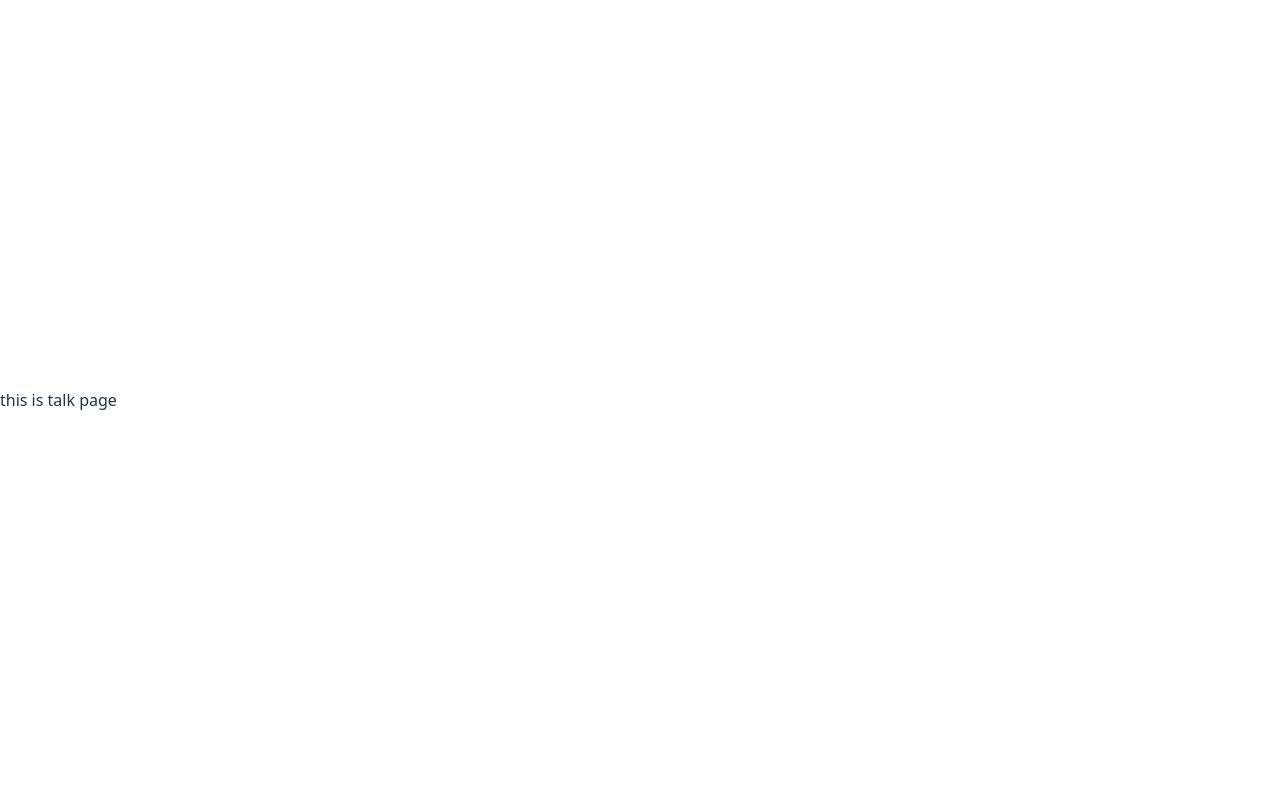
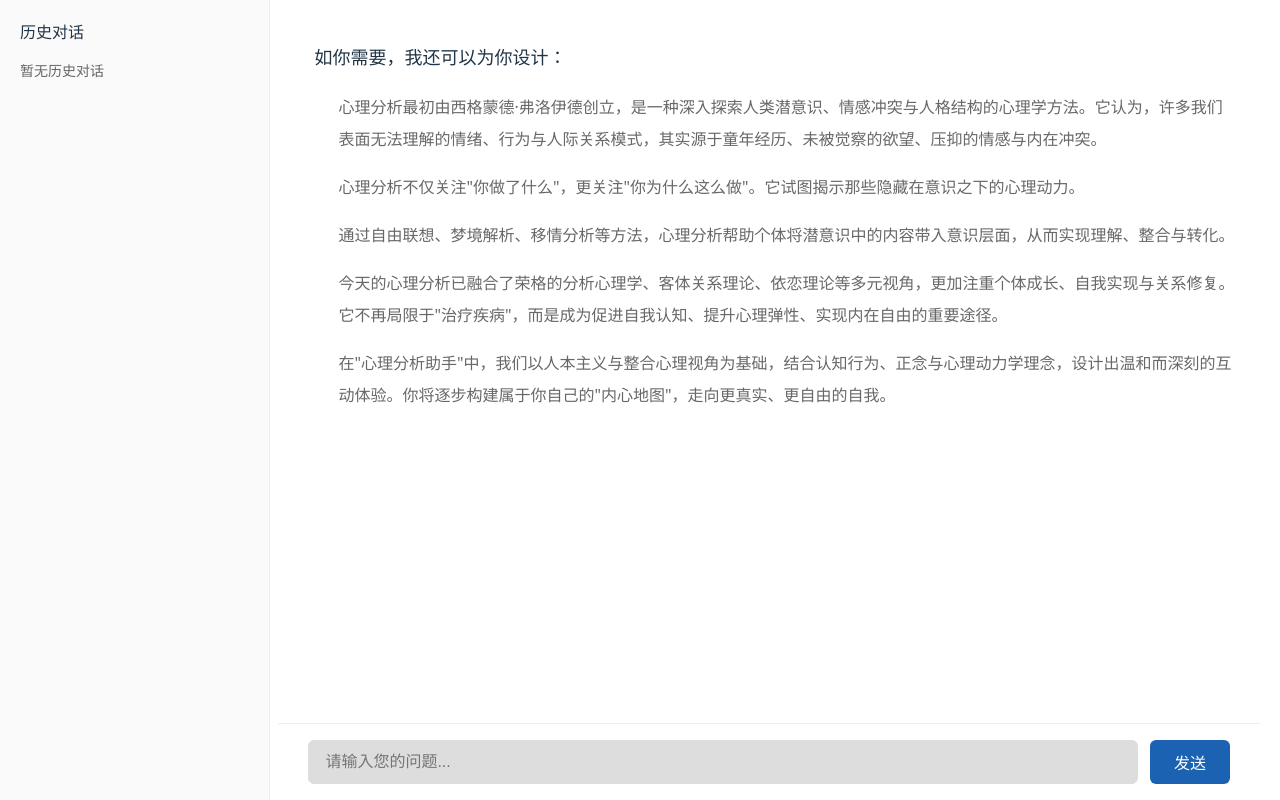
Before and after one commit to Treashep/psyas, a React (Vite) app in the folder front/: page / in a window 1280 px wide. Built offline with nearby package versions, Linux system fonts and the light colour scheme.

Commit message:
创建对话页面，支持浏览器自适应

```diff
--- a/front/src/pages/talk/index.jsx
+++ b/front/src/pages/talk/index.jsx
@@ -1,5 +1,107 @@
-const Talk = ()=>{
-  return <div>this is talk page</div>
-}
+import React from "react";
 
-export default Talk
+const Talk = () => {
+  return (
+    <div style={{
+      width: '100vw',
+      height: '100vh',
+      display: 'flex',
+      margin: 0,
+      background: '#fff',
+      boxShadow: 'none'
+    }}>
+      {/* 左侧历史对话栏 */}
+      <div style={{
+        width: '240px',
+        borderRight: '1px solid #eee',
+        padding: '20px',
+        background: '#fafafa'
+      }}>
+        <div style={{ fontSize: '16px', fontWeight: 'bold', marginBottom: '16px' }}>历史对话</div>
+        {/* 渲染历史对话列表 */}
+        <div style={{ color: '#666', fontSize: '14px' }}>暂无历史对话</div>
+      </div>
+
+      {/* 右侧内容区域 */}
+      <div style={{ flex: 1, display: 'flex', flexDirection: 'column' }}>
+        {/* 对话内容区域 */}
+        <div style={{ flex: 1, padding: '20px', overflowY: 'auto' }}>
+          <div style={{
+            width: '72vw',
+            margin: '0 auto',
+            padding: '24px',
+            background: '#fff',
+            borderRadius: '8px'
+          }}>
+            <div style={{ fontSize: '18px', marginBottom: '20px' }}>
+              如你需要，我还可以为你设计：
+            </div>
+            <div style={{
+              listStyle: 'disc',
+              paddingLeft: '24px',
+              fontSize: '16px',
+              lineHeight: '2',
+              color: '#686868ff'
+            }}>
+              <p>
+                心理分析最初由西格蒙德·弗洛伊德创立，是一种深入探索人类潜意识、情感冲突与人格结构的心理学方法。它认为，许多我们表面无法理解的情绪、行为与人际关系模式，其实源于童年经历、未被觉察的欲望、压抑的情感与内在冲突。
+              </p>
+              <p>
+                心理分析不仅关注"你做了什么"，更关注"你为什么这么做"。它试图揭示那些隐藏在意识之下的心理动力。
+              </p>
+              <p>
+                通过自由联想、梦境解析、移情分析等方法，心理分析帮助个体将潜意识中的内容带入意识层面，从而实现理解、整合与转化。
+              </p>
+              <p>
+                今天的心理分析已融合了荣格的分析心理学、客体关系理论、依恋理论等多元视角，更加注重个体成长、自我实现与关系修复。它不再局限于"治疗疾病"，而是成为促进自我认知、提升心理弹性、实现内在自由的重要途径。
+              </p>
+              <p>
+                在"心理分析助手"中，我们以人本主义与整合心理视角为基础，结合认知行为、正念与心理动力学理念，设计出温和而深刻的互动体验。你将逐步构建属于你自己的"内心地图"，走向更真实、更自由的自我。
+              </p>
+            </div>
+          </div>
+        </div>
+
+        {/* 底部输入框 */}
+        <div style={{
+          borderTop: '1px solid #eee',
+          width: '72vw',
+          padding: '16px 30px',
+          background: '#fff',
+          display: 'flex',
+          gap: '12px',
+          position: 'fixed',
+          bottom: 0,
+          right: '20px'
+        }}>
+          <input
+            type="text"
+            placeholder="请输入您的问题..."
+            style={{
+              flex: 1,
+              padding: '12px 16px',
+              backgroundColor: '#ddd',
+              border: '1px solid #ddd',
+              borderRadius: '6px',
+              fontSize: '16px',
+              outline: 'none'
+            }}
+          />
+          <button style={{
+            padding: '0 24px',
+            background: '#1b62b2',
+            color: '#fff',
+            border: 'none',
+            borderRadius: '6px',
+            cursor: 'pointer',
+            fontSize: '16px'
+          }}>
+            发送
+          </button>
+        </div>
+      </div>
+    </div>
+  );
+};
+
+export default Talk;
```
